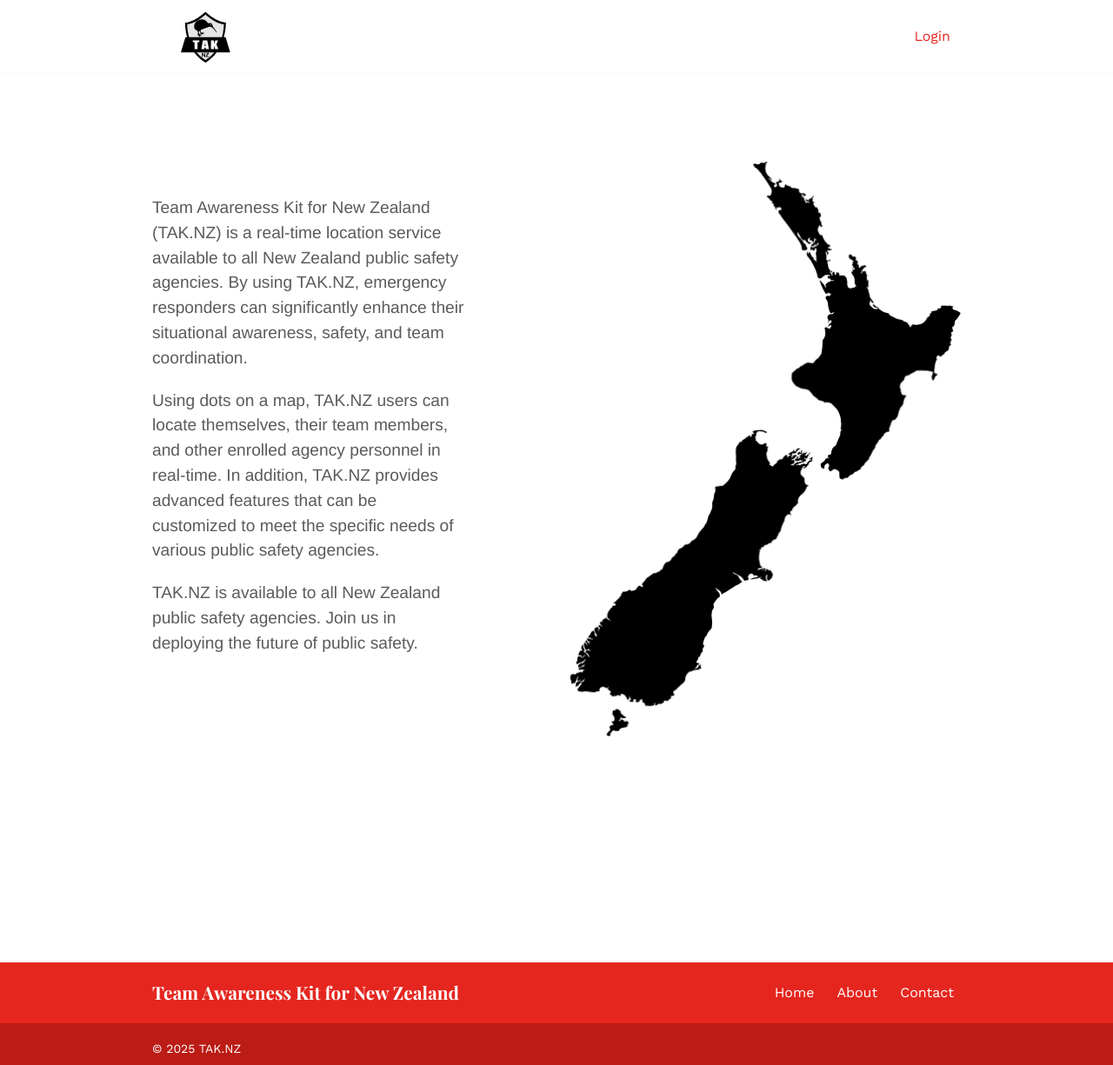
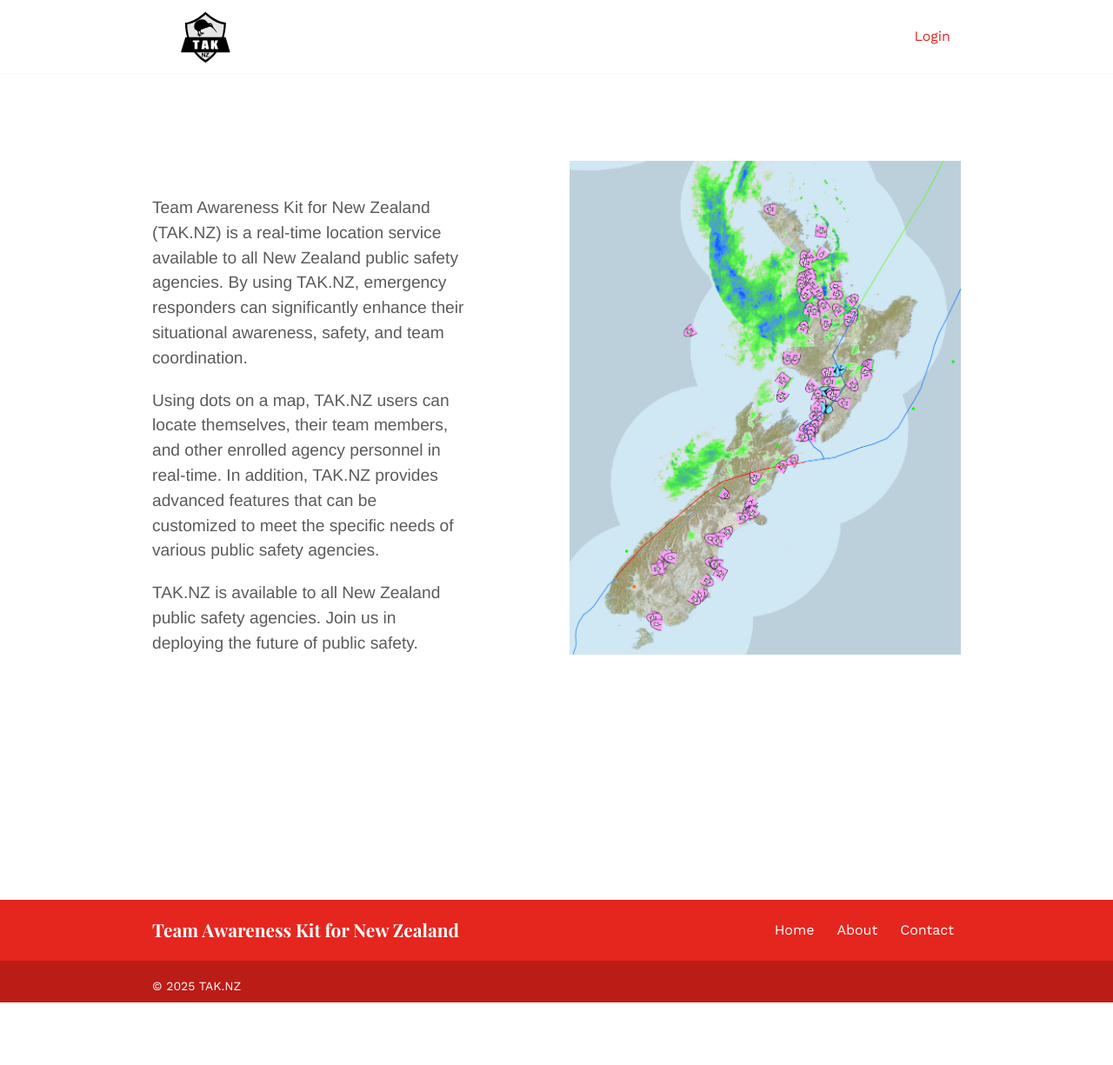
Before and after one commit to TAK-NZ/TAK-NZ.github.io, a Jekyll site: the page built from about.md, in a window 1280 px wide. Shown: the whole page at 87% size. Built offline with Jekyll 4.4.1, drawn with Linux system fonts in a browser that asks for light colours; after the commit the page ends 1153 px from its top, so only the background shows below that.

Commit message:
Added better illustration

```diff
--- a/about.md
+++ b/about.md
@@ -2,7 +2,7 @@
 title: About
 layout: services
 description: About
-intro_image: "images/NZMap.png"
+intro_image: "images/TAK-NZ-CloudTAK-Screenshot-Cropped.png"
 intro_image_hide_on_mobile: true
 bodyClass: page-about
 ---
```
Also changed, not shown: images/TAK-NZ-CloudTAK-Screenshot-Cropped.png (added).
